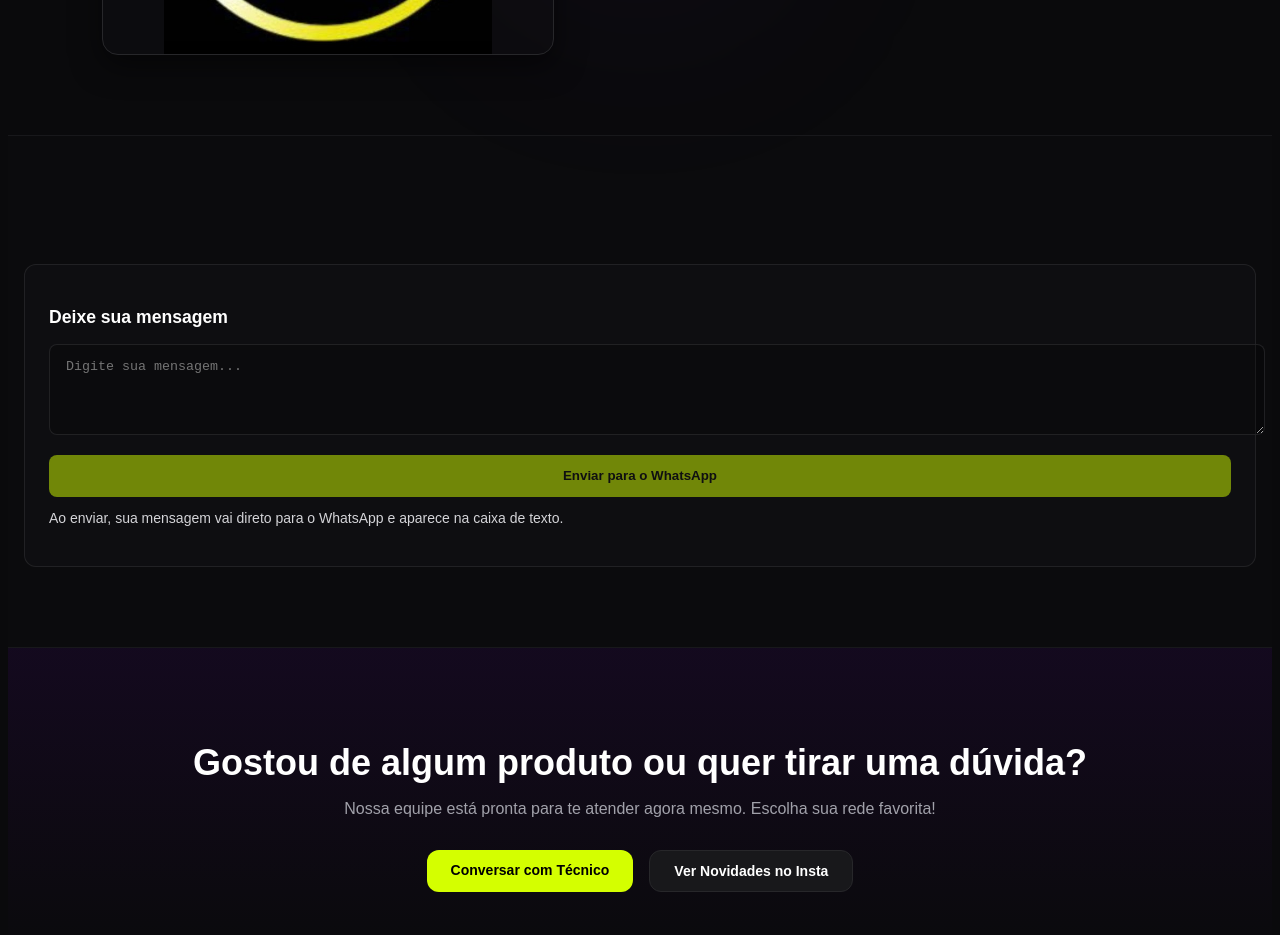
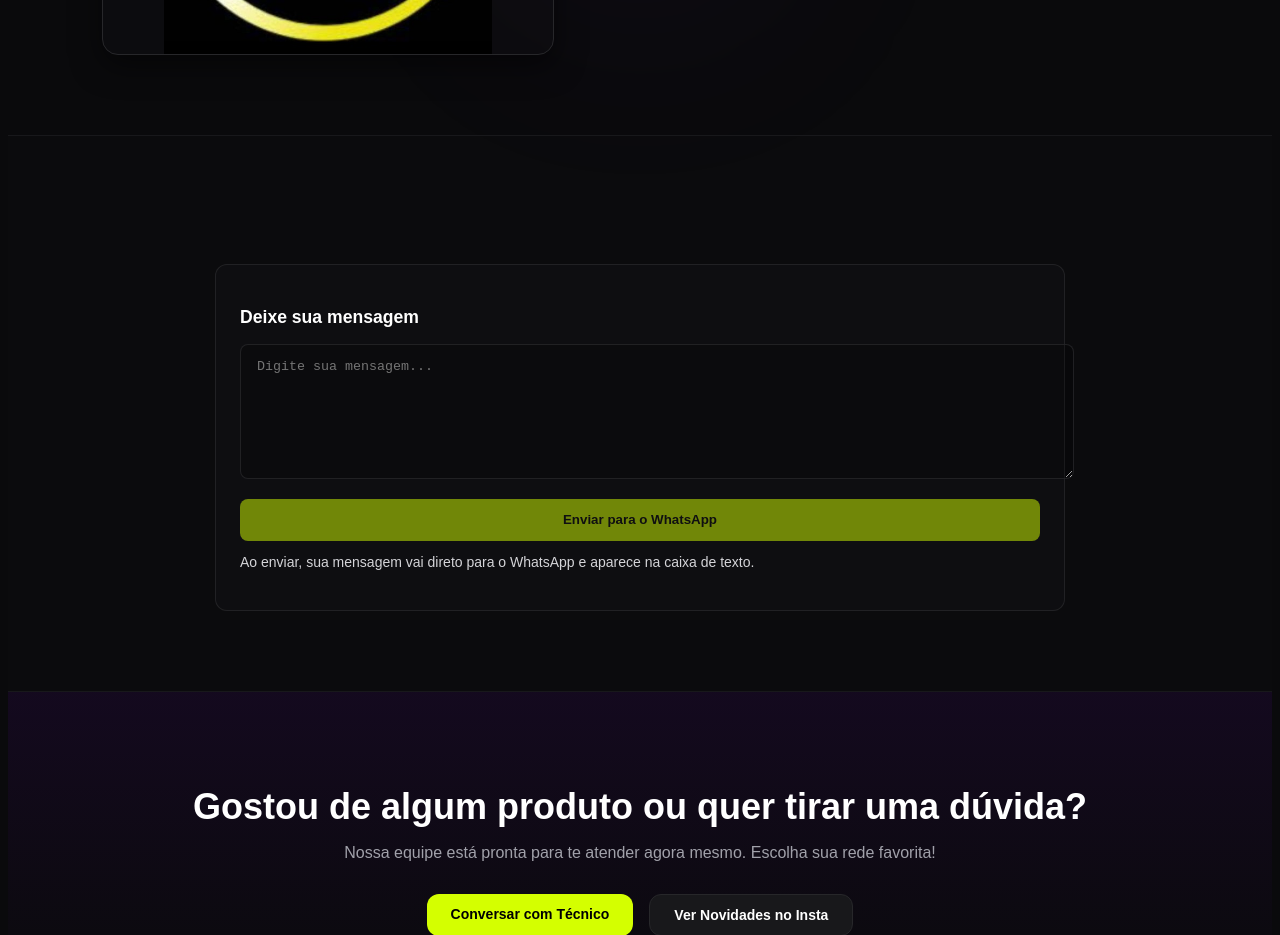
Before and after one commit to BrunoSevero-188/Br.test-plus, a Next.js app: page / in a window 1280 px wide. Shown: the part 5940-6875 px from the top of the page. Built offline with nearby package versions, Linux system fonts and the light colour scheme.

Commit message:
Atualizações do Projeto

```diff
--- a/src/CSS/Reviews.module.css
+++ b/src/CSS/Reviews.module.css
@@ -113,7 +113,26 @@
   background: rgba(0, 0, 0, 0.2);
   color: #ffffff;
   outline: none;
+  min-height: 7.5rem;
 }
+
+@media (min-width: 768px) {
+  .section {
+    padding-left: 1.5rem;
+    padding-right: 1.5rem;
+  }
+
+  .formWrapper {
+    max-width: 50rem;
+    margin-left: auto;
+    margin-right: auto;
+  }
+
+  .textarea {
+    min-height: 6.5rem;
+  }
+}
+
 
 .textarea:focus {
   border-color: rgba(212, 255, 0, 0.8);
@@ -133,6 +152,12 @@
   transition: transform 0.05s ease-in-out, opacity 0.15s ease-in-out;
 }
 
+.sendButton:hover:not(:disabled) {
+  background-color: #c4e500;
+  transform: translateY(-2px);
+  transition: transform 0.1s ease-in-out, background-color 0.1s ease-in-out;
+}
+
 .sendButton:disabled {
   opacity: 0.5;
   cursor: not-allowed;
--- a/src/app/page.tsx
+++ b/src/app/page.tsx
@@ -13,7 +13,7 @@ export default function Home() {
       <Header
         whatsappLabel="Fale Conosco"
         navItems={[
-          { label: "Início", href: "#" },
+           { label: "Início", href: "#" },
           { label: "O que Fazemos", href: "#servicos" },
           { label: "Nossa Vitrine", href: "#produtos" },
           { label: "História", href: "#sobre" }
```
Also changed, not shown: 1 other file (tests, documents, lock files or other folders).
